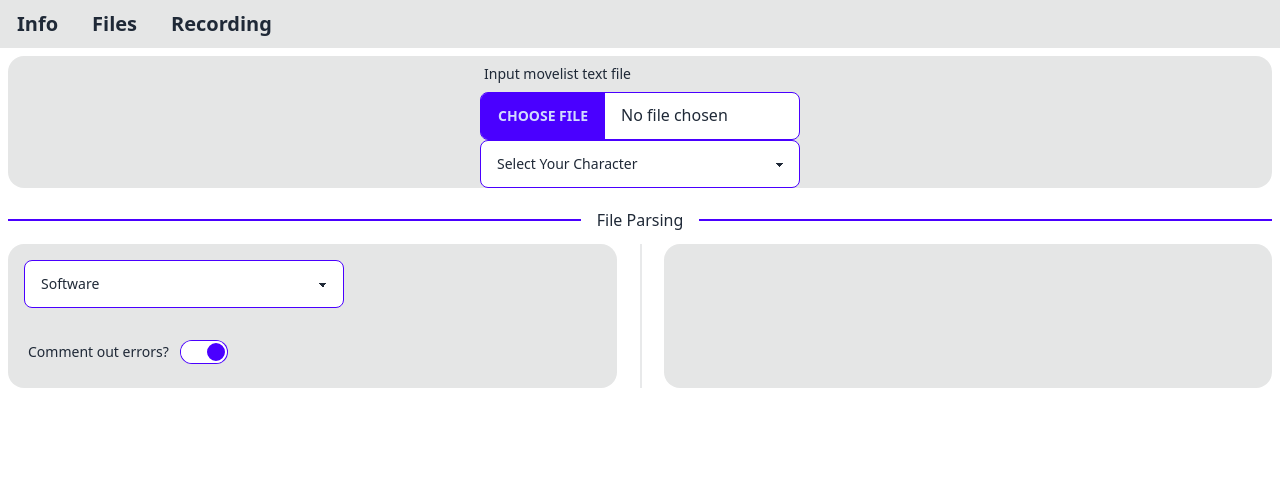
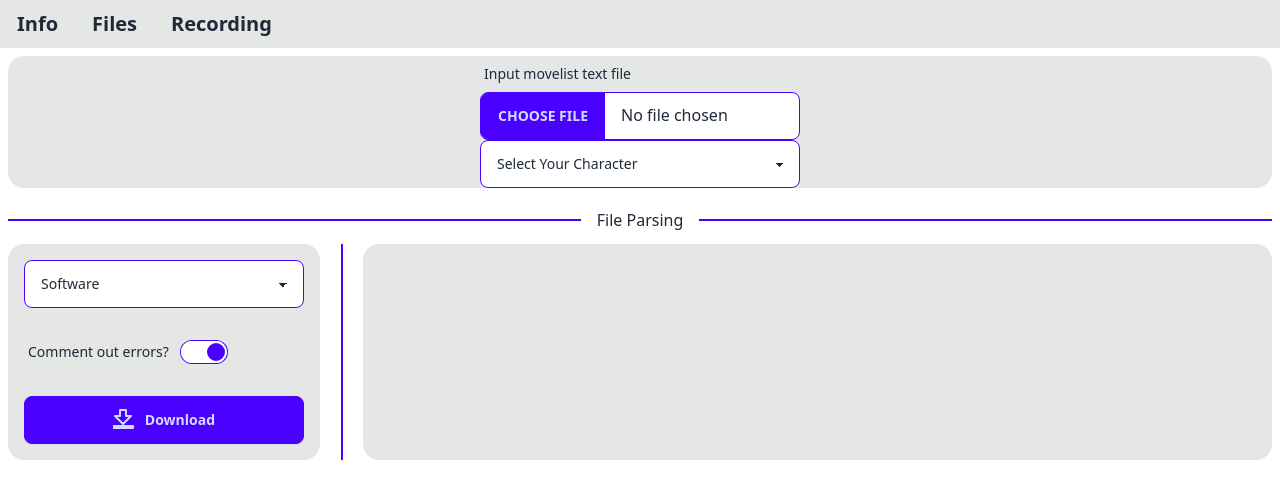
Before and after one commit to jones-erin-650/Movelist-Recorder, a React (Vite) app in the folder electron-vite/: page /files in a window 1280 px wide. Shown: the top 498 px of the page. Built offline with nearby package versions, Linux system fonts and the light colour scheme.

Commit message:
made a download button component, and refactored the files tab

```diff
--- /dev/null
+++ b/electron-vite/src/View/Components/Inputs/Download.tsx
@@ -0,0 +1,13 @@
+// need to add functionality to disable it and make it load
+const Download = () => {
+  return (
+    <>
+      <button className="btn btn-primary">
+        <svg xmlns="http://www.w3.org/2000/svg" className="h-6 w-6" fill="none" viewBox="0 0 24 24" stroke="currentColor"><path strokeLinecap="round" strokeLinejoin="round" strokeWidth="2"  d="M13 8V2H7v6H2l8 8 8-8h-5zM0 18h20v2H0v-2z" /></svg>
+        Download
+      </button>
+    </>
+  )
+}
+
+export default Download
--- a/electron-vite/src/View/Pages/Files.tsx
+++ b/electron-vite/src/View/Pages/Files.tsx
@@ -3,6 +3,7 @@ import TekkenDropdown from "../Components/Inputs/Dropdowns/TekkenDropdown"
 import TopBlock from "../Components/Sections/TopBlock"
 import SoftwareDropdown from "../Components/Inputs/Dropdowns/SoftwareDropdown"
 import Toggle from "../Components/Inputs/Toggle"
+import Download from "../Components/Inputs/Download"
 
 const Files = () => {
   return (
@@ -16,7 +17,7 @@ const Files = () => {
       <div className="flex w-full align-content: center">
 
         {/* left side with file handling */}
-        <div className="h-auto w-1/2 card bg-base-300 rounded-box place-items-left p-4">
+        <div className="h-auto w-2/6 card bg-base-300 rounded-box place-items-left p-4">
 
           <SoftwareDropdown />
 
@@ -24,9 +25,13 @@ const Files = () => {
 
           <Toggle text='Comment out errors?' />
 
+          <br />
+
+          <Download />
+
         </div>
-        <div className="divider divider-horizontal"></div>
-        <div className="grid h-auto w-1/2 card bg-base-300 rounded-box place-items-center"></div>
+        <div className="divider divider-horizontal divider-primary"></div>
+        <div className="grid h-auto w-full  card bg-base-300 rounded-box place-items-center"></div>
 
       </div>
 
--- a/electron-vite/src/View/Pages/Recording.tsx
+++ b/electron-vite/src/View/Pages/Recording.tsx
@@ -1,7 +1,10 @@
+import TopBlock from "../Components/Sections/TopBlock"
 
 const Recording = () => {
   return (
-    <div>Recording</div>
+    <>
+      <TopBlock />
+    </>
   )
 }
 
```
